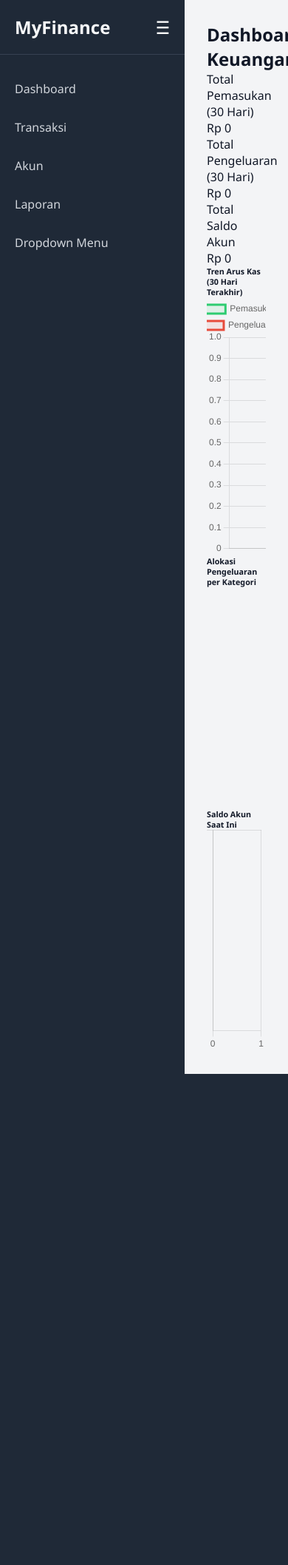
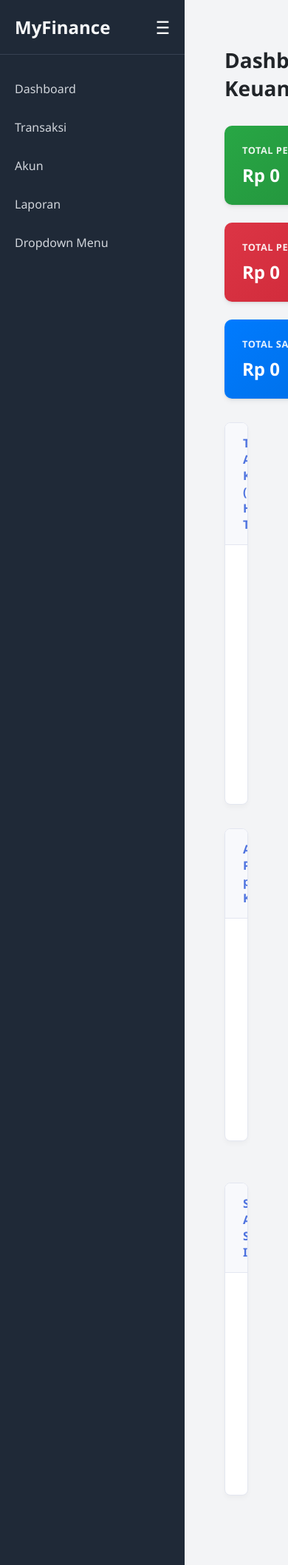
Before and after one commit to 230055Fawwaz/MyFinance, a Flask app: page /dashboard in a window 390 px wide. Shown: the whole page at 74% size. Before the commit the page ends 1452 px from the top, so only its background shows below. Run offline with Flask 3, Linux system fonts and the light colour scheme.

Commit message:
feat: add styling for dashboard page

```diff
--- a/app/static/css/dashboard.css
+++ b/app/static/css/dashboard.css
@@ -6,3 +6,125 @@
    Catatan:
      - Mengatur tampilan halaman dashboard
    ========================================== */
+
+   /* Konfigurasi Kontainer Utama */
+   .dashboard-container {
+       max-width: 1200px;
+       margin: 2rem auto;
+       padding: 0 1.5rem;
+       font-family: 'Segoe UI', Tahoma, Geneva, Verdana, sans-serif;
+       box-sizing: border-box;
+   }
+
+   .dashboard-title {
+       color: #212529;
+       margin-bottom: 2rem;
+       font-size: 1.75rem;
+       font-weight: 700;
+   }
+
+   /* 1. Sistem Layout KPI Cards menggunakan Grid */
+   .kpi-grid {
+       display: grid;
+       grid-template-columns: repeat(auto-fit, minmax(280px, 1fr));
+       gap: 1.5rem;
+       margin-bottom: 2rem;
+   }
+
+   .kpi-card {
+       border-radius: 10px;
+       padding: 1.5rem;
+       color: #ffffff;
+       box-shadow: 0 4px 6px rgba(0, 0, 0, 0.05), 0 1px 3px rgba(0, 0, 0, 0.1);
+       transition: transform 0.2s ease, box-shadow 0.2s ease;
+   }
+
+   .kpi-card:hover {
+       transform: translateY(-2px);
+       box-shadow: 0 6px 12px rgba(0, 0, 0, 0.1);
+   }
+
+   /* Variasi Warna KPI Native */
+   .card-income {
+       background: linear-gradient(135deg, #28a745, #218838);
+   }
+
+   .card-expense {
+       background: linear-gradient(135deg, #dc3545, #c82333);
+   }
+
+   .card-balance {
+       background: linear-gradient(135deg, #007bff, #0069d9);
+   }
+
+   .kpi-label {
+       font-size: 0.8rem;
+       text-transform: uppercase;
+       letter-spacing: 0.5px;
+       opacity: 0.9;
+       margin-bottom: 0.5rem;
+       font-weight: 600;
+   }
+
+   .kpi-value {
+       font-size: 1.5rem;
+       font-weight: 700;
+       font-variant-numeric: tabular-nums;
+   }
+
+   /* 2. Desain Komponen Chart Card */
+   .chart-card {
+       background-color: #ffffff;
+       border: 1px solid #e3e6f0;
+       border-radius: 8px;
+       box-shadow: 0 4px 6px rgba(0, 0, 0, 0.03);
+       margin-bottom: 2rem;
+       overflow: hidden;
+   }
+
+   .chart-header {
+       background-color: #f8f9fc;
+       padding: 1rem 1.5rem;
+       border-bottom: 1px solid #e3e6f0;
+   }
+
+   .chart-header h3 {
+       margin: 0;
+       font-size: 1rem;
+       font-weight: 700;
+       color: #4e73df;
+   }
+
+   .chart-body {
+       padding: 1.5rem;
+       position: relative;
+       width: 100%;
+       box-sizing: border-box;
+   }
+
+   /* Ukuran Wrapper Pengganti Inline Style */
+   .trend-chart-wrapper {
+       height: 350px;
+   }
+
+   .split-chart-wrapper {
+       height: 300px;
+   }
+
+   /* 3. Sistem Layout Baris Grafik */
+   .chart-row-full {
+       width: 100%;
+   }
+
+   .chart-grid-split {
+       display: grid;
+       grid-template-columns: 1fr;
+       gap: 1.5rem;
+   }
+
+   /* Media Query untuk Responsivitas Layar Desktop (Tablet ke Atas) */
+   @media (min-width: 768px) {
+       .chart-grid-split {
+           grid-template-columns: repeat(2, 1fr);
+       }
+   }
--- a/app/static/js/dashboard.js
+++ b/app/static/js/dashboard.js
@@ -9,8 +9,17 @@
 
 document.addEventListener("DOMContentLoaded", function () {
 
+    // Konfigurasi Font Global Chart.js agar senada dengan CSS
+    Chart.defaults.font.family = "'Segoe UI', Tahoma, Geneva, Verdana, sans-serif";
+    Chart.defaults.font.color = "#495057";
+
+    // Helper Fungsi untuk Format Rupiah pada Tooltip & Sumbu Grafik
+    const formatRupiah = (value) => {
+        return 'Rp ' + Number(value).toLocaleString('id-ID', { minimumFractionDigits: 0 });
+    };
+
     // ==========================================
-    // INEPLEMENTASI GRAFIK 1: TREN ARUS KAS (LINE)
+    // IMPLEMENTASI GRAFIK 1: TREN ARUS KAS (LINE)
     // ==========================================
     const cfCanvas = document.getElementById('cashFlowChart');
     if (cfCanvas) {
@@ -26,26 +35,49 @@ document.addEventListener("DOMContentLoaded", function () {
                     {
                         label: 'Pemasukan',
                         data: incomeData,
-                        borderColor: '#2ecc71',
-                        backgroundColor: 'rgba(46, 204, 113, 0.1)',
-                        tension: 0.2,
-                        fill: true
+                        borderColor: '#28a745', // Match warna .card-income CSS
+                        backgroundColor: 'rgba(40, 167, 69, 0.08)',
+                        tension: 0.3, // Curve sedikit lebih smooth
+                        fill: true,
+                        borderWidth: 3,
+                        pointRadius: 2,
+                        pointHoverRadius: 6
                     },
                     {
                         label: 'Pengeluaran',
                         data: expenseData,
-                        borderColor: '#e74c3c',
-                        backgroundColor: 'rgba(231, 76, 60, 0.1)',
-                        tension: 0.2,
-                        fill: true
+                        borderColor: '#dc3545', // Match warna .card-expense CSS
+                        backgroundColor: 'rgba(220, 53, 69, 0.08)',
+                        tension: 0.3,
+                        fill: true,
+                        borderWidth: 3,
+                        pointRadius: 2,
+                        pointHoverRadius: 6
                     }
                 ]
             },
             options: {
                 responsive: true,
                 maintainAspectRatio: false,
+                plugins: {
+                    tooltip: {
+                        callbacks: {
+                            label: function(context) {
+                                return ` ${context.dataset.label}: ${formatRupiah(context.raw)}`;
+                            }
+                        }
+                    }
+                },
                 scales: {
-                    y: { beginAtZero: true }
+                    x: {
+                        grid: { display: false } // Hilangkan garis vertikal agar clean
+                    },
+                    y: {
+                        beginAtZero: true,
+                        ticks: {
+                            callback: function(value) { return formatRupiah(value); }
+                        }
+                    }
                 }
             }
         });
@@ -65,15 +97,29 @@ document.addEventListener("DOMContentLoaded", function () {
                 labels: labels,
                 datasets: [{
                     data: values,
-                    backgroundColor: ['#3498db', '#9b59b6', '#f1c40f', '#e67e22', '#1abc9c', '#95a5a6']
+                    // Palet warna modern berkarakter pastel-bold yang kontras
+                    backgroundColor: ['#4e73df', '#1cc88a', '#36b9cc', '#f6c23e', '#e74a3b', '#858796'],
+                    borderWidth: 2,
+                    borderColor: '#ffffff'
                 }]
             },
             options: {
                 responsive: true,
                 maintainAspectRatio: false,
                 plugins: {
-                    legend: { position: 'right' }
-                }
+                    legend: {
+                        position: 'right',
+                        labels: { boxWidth: 12, padding: 15 }
+                    },
+                    tooltip: {
+                        callbacks: {
+                            label: function(context) {
+                                return ` ${context.label}: ${formatRupiah(context.raw)}`;
+                            }
+                        }
+                    }
+                },
+                cutout: '70%' // Membuat lubang tengah donat sedikit lebih tipis & modern
             }
         });
     }
@@ -93,19 +139,35 @@ document.addEventListener("DOMContentLoaded", function () {
                 datasets: [{
                     label: 'Saldo Tersedia',
                     data: values,
-                    backgroundColor: '#34495e',
-                    borderRadius: 5
+                    backgroundColor: '#007bff', // Match warna .card-balance CSS
+                    borderRadius: 6,
+                    barThickness: 20 // Mengontrol ketebalan bar agar tidak terlalu gemuk
                 }]
             },
             options: {
-                indexAxis: 'y', // Membuat bar chart menjadi horizontal
+                indexAxis: 'y',
                 responsive: true,
                 maintainAspectRatio: false,
+                plugins: {
+                    legend: { display: false },
+                    tooltip: {
+                        callbacks: {
+                            label: function(context) {
+                                return ` Saldo: ${formatRupiah(context.raw)}`;
+                            }
+                        }
+                    }
+                },
                 scales: {
-                    x: { beginAtZero: true }
-                },
-                plugins: {
-                    legend: { display: false }
+                    x: {
+                        beginAtZero: true,
+                        ticks: {
+                            callback: function(value) { return formatRupiah(value); }
+                        }
+                    },
+                    y: {
+                        grid: { display: false } // Hilangkan garis horizontal di latar belakang bar
+                    }
                 }
             }
         });
--- a/app/templates/dashboard.html
+++ b/app/templates/dashboard.html
@@ -16,52 +16,44 @@
 {% endblock %}
 
 {% block content %}
-<div class="container mt-4">
-    <h2 class="mb-4">Dashboard Keuangan</h2>
+<div class="dashboard-container">
+    <h2 class="dashboard-title">Dashboard Keuangan</h2>
 
     <!-- 1. BARIS KARTU KPI (STATISTIK UTAMA) -->
-    <div class="row mb-4">
+    <div class="kpi-grid">
         <!-- Total Pemasukan -->
-        <div class="col-md-4 mb-3">
-            <div class="card bg-success text-white shadow h-100 py-2">
-                <div class="card-body">
-                    <div class="text-xs font-weight-bold text-uppercase mb-1">Total Pemasukan (30 Hari)</div>
-                    <div class="h5 mb-0 font-weight-bold">Rp {{ "{:,.0f}".format(cf_income|sum) }}</div>
-                </div>
+        <div class="kpi-card card-income">
+            <div class="kpi-body">
+                <div class="kpi-label">Total Pemasukan (30 Hari)</div>
+                <div class="kpi-value">Rp {{ "{:,.0f}".format(cf_income|sum) }}</div>
             </div>
         </div>
 
         <!-- Total Pengeluaran -->
-        <div class="col-md-4 mb-3">
-            <div class="card bg-danger text-white shadow h-100 py-2">
-                <div class="card-body">
-                    <div class="text-xs font-weight-bold text-uppercase mb-1">Total Pengeluaran (30 Hari)</div>
-                    <div class="h5 mb-0 font-weight-bold">Rp {{ "{:,.0f}".format(exp_values|sum) }}</div>
-                </div>
+        <div class="kpi-card card-expense">
+            <div class="kpi-body">
+                <div class="kpi-label">Total Pengeluaran (30 Hari)</div>
+                <div class="kpi-value">Rp {{ "{:,.0f}".format(exp_values|sum) }}</div>
             </div>
         </div>
 
         <!-- Total Saldo Saat Ini -->
-        <div class="col-md-4 mb-3">
-            <div class="card bg-primary text-white shadow h-100 py-2">
-                <div class="card-body">
-                    <div class="text-xs font-weight-bold text-uppercase mb-1">Total Saldo Akun</div>
-                    <div class="h5 mb-0 font-weight-bold">Rp {{ "{:,.0f}".format(acc_values|sum) }}</div>
-                </div>
+        <div class="kpi-card card-balance">
+            <div class="kpi-body">
+                <div class="kpi-label">Total Saldo Akun</div>
+                <div class="kpi-value">Rp {{ "{:,.0f}".format(acc_values|sum) }}</div>
             </div>
         </div>
     </div>
 
     <!-- 2. BARIS GRAFIK UTAMA -->
-    <div class="row">
-        <!-- Grafik 1: Tren Arus Kas (Lebar Penuh) -->
-        <div class="col-12 mb-4">
-            <div class="card shadow">
-                <div class="card-header py-3">
-                    <h6 class="m-0 font-weight-bold text-primary">Tren Arus Kas (30 Hari Terakhir)</h6>
+    <div class="chart-row-full">
+        <!-- Grafik 1: Tren Arus Kas -->
+        <div class="chart-card">
+            <div class="chart-header">
+                <h3>Tren Arus Kas (30 Hari Terakhir)</h3>
             </div>
-                <div class="card-body">
-                    <div style="position: relative; height: 350px;">
+            <div class="chart-body trend-chart-wrapper">
                 <canvas id="cashFlowChart"
                         data-labels='{{ cf_labels | tojson }}'
                         data-income='{{ cf_income | tojson }}'
@@ -70,41 +62,31 @@
             </div>
         </div>
     </div>
+
+    <div class="chart-grid-split">
+        <!-- Grafik 2: Alokasi Pengeluaran -->
+        <div class="chart-card">
+            <div class="chart-header">
+                <h3>Alokasi Pengeluaran per Kategori</h3>
             </div>
-    </div>
-
-    <div class="row">
-        <!-- Grafik 2: Alokasi Pengeluaran (Setengah Lebar) -->
-        <div class="col-md-6 mb-4">
-            <div class="card shadow">
-                <div class="card-header py-3">
-                    <h6 class="m-0 font-weight-bold text-primary">Alokasi Pengeluaran per Kategori</h6>
-                </div>
-                <div class="card-body">
-                    <div style="position: relative; height: 300px;">
+            <div class="chart-body split-chart-wrapper">
                 <canvas id="expenseChart"
                         data-labels='{{ exp_labels | tojson }}'
                         data-values='{{ exp_values | tojson }}'>
                 </canvas>
             </div>
         </div>
+
+        <!-- Grafik 3: Saldo Akun -->
+        <div class="chart-card">
+            <div class="chart-header">
+                <h3>Saldo Akun Saat Ini</h3>
             </div>
-        </div>
-
-        <!-- Grafik 3: Saldo Akun (Setengah Lebar) -->
-        <div class="col-md-6 mb-4">
-            <div class="card shadow">
-                <div class="card-header py-3">
-                    <h6 class="m-0 font-weight-bold text-primary">Saldo Akun Saat Ini</h6>
-                </div>
-                <div class="card-body">
-                    <div style="position: relative; height: 300px;">
+            <div class="chart-body split-chart-wrapper">
                 <canvas id="accountChart"
                         data-labels='{{ acc_labels | tojson }}'
                         data-values='{{ acc_values | tojson }}'>
                 </canvas>
-                    </div>
-                </div>
             </div>
         </div>
     </div>
```
Lines whose indentation alone changed are shown as unchanged.
